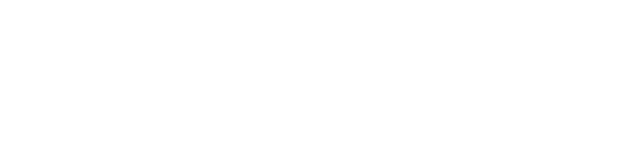
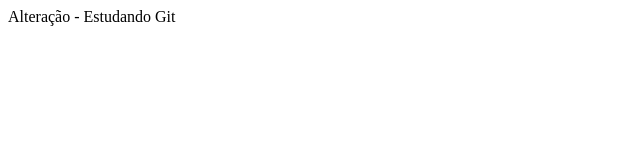
Before and after one commit to renant/estudandoGit, a plain HTML site: page index.html in a window 1280 px wide. Shown: the whole page, without its empty margins (0-640 px from the left). Drawn offline with Linux system fonts and the light colour scheme.

Commit message:
fazendo uma alteração

```diff
--- a/index.html
+++ b/index.html
@@ -3,6 +3,6 @@
 
     </head>
     <body>
-
+        <p>Alteração - Estudando Git</p>
     </body>
 </html>
```
